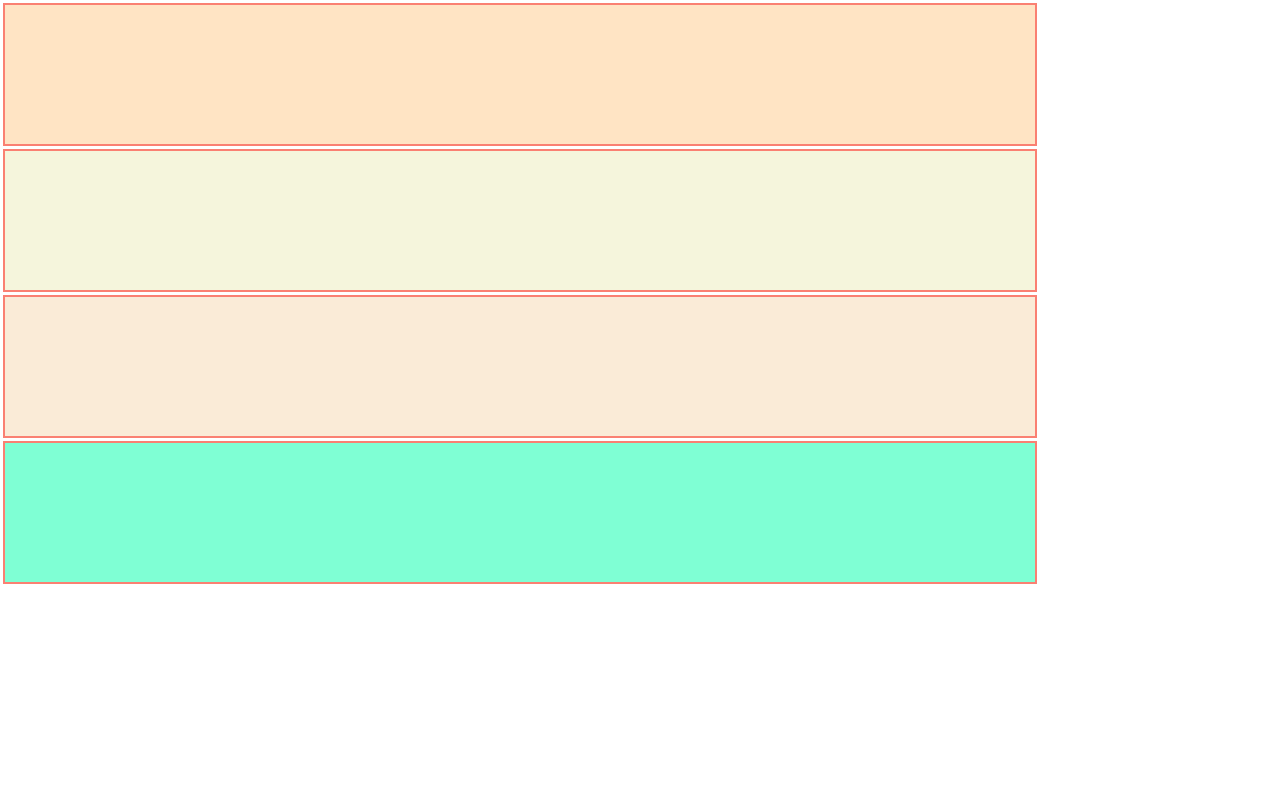
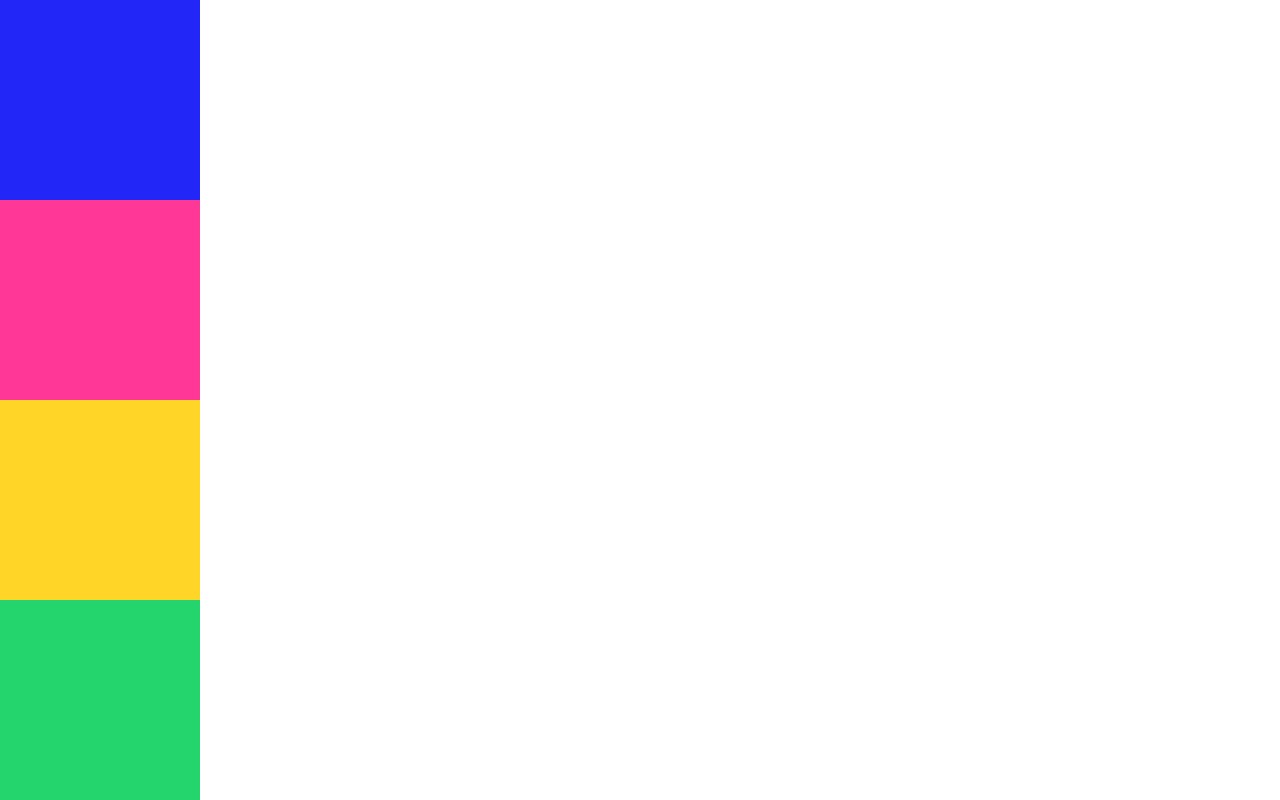
Before and after one commit to dCOMMICS/manage-landing-page-master, a plain HTML site: page 100daysofcode/t.html in a window 1280 px wide. Drawn offline with Linux system fonts and the light colour scheme.

Commit message:
styling update

```diff
--- a/100daysofcode/css/t.css
+++ b/100daysofcode/css/t.css
@@ -2,7 +2,7 @@
     margin: 0;
     padding: 0;
 }
-.box  {
+/* .box  {
     border: 2px solid salmon;
     height: 133px;
     padding: 3px;
@@ -19,4 +19,36 @@
 } .box4 {
     background-color: aquamarine;
 
+} */
+
+.wrapper {
+    background-color: bit black;
+
 }
+
+.box {
+    width: 200px ;
+    height: 200px ;
+}
+.box:nth-child(1){
+    background-color: #2227f7;
+}
+
+.box:nth-child(2){
+    background-color: #ff3898;
+}
+
+.box:nth-child(3){
+    background-color: #ffd628;
+}
+
+.box:nth-child(4){
+    background-color: #24d46d;
+}
+
+/* postioning in CSS
+- floats
+- clear
+- all positioning (static,relative,absolute,fixed and sticky)
+- box offset (top,right,bottom,left)
+- z-index */
--- a/100daysofcode/t.html
+++ b/100daysofcode/t.html
@@ -7,9 +7,13 @@
     <title>CSS position</title>
 </head>
 <body>
-   <div class="box box1"></div>
-   <div class="box box2"></div>
-   <div class="box box3"></div>
-   <div class="box box4"></div>
+    <div class="wrapper">
+
+   <div class="box "></div>
+   <div class="box "></div>
+   <div class="box "></div>
+   <div class="box "></div>
+
+   </div>
 </body>
 </html>
```
